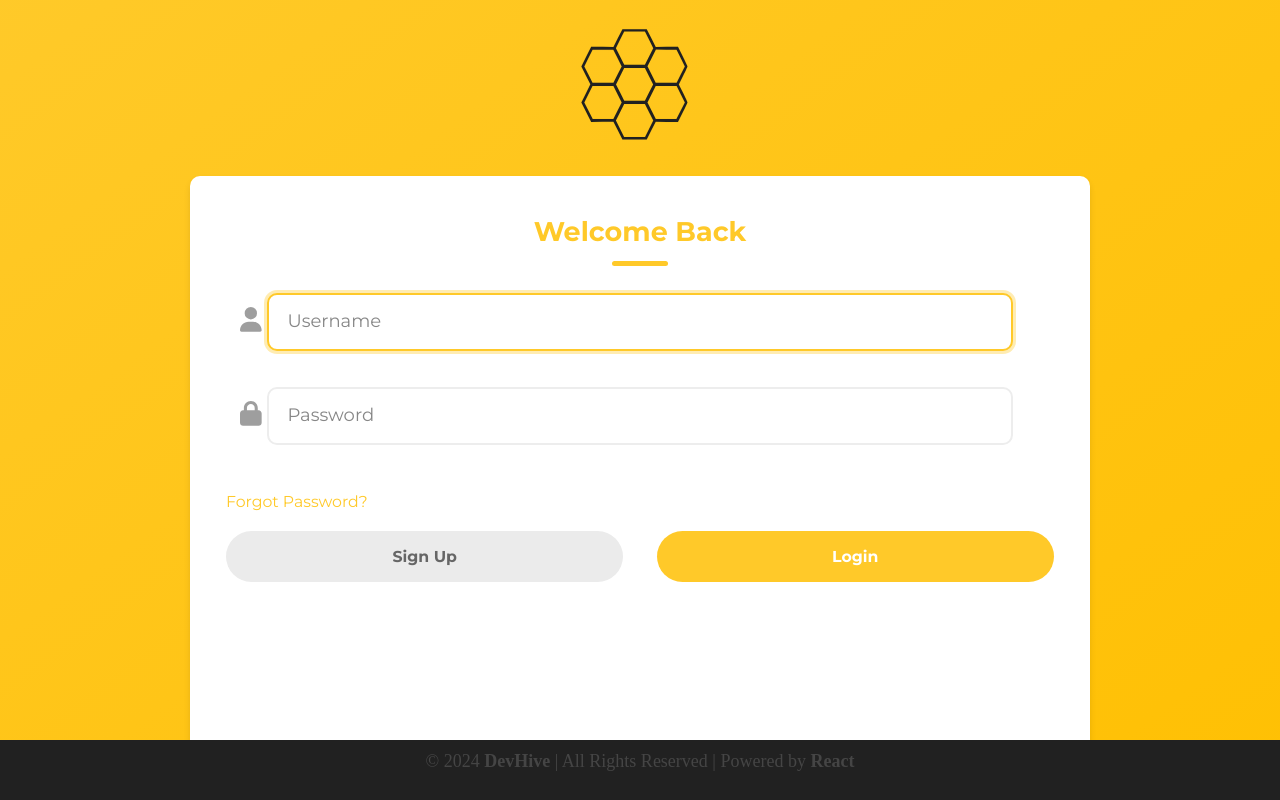
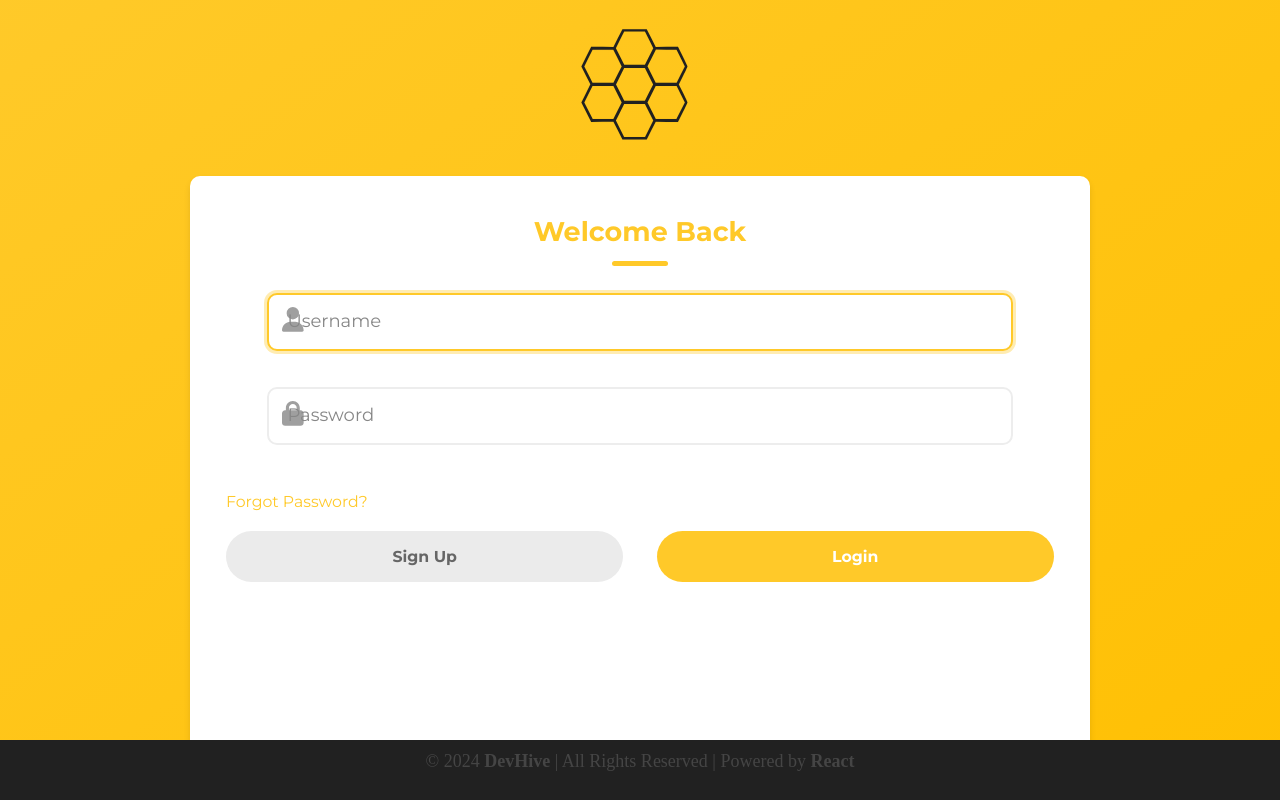
Before and after one commit to kaihedrick/DevHive.ReactFrontend, a React (Create React App) app: page / in a window 1280 px wide. Built offline with nearby package versions, Linux system fonts and the light colour scheme; a web font is replaced by a local one.

Commit message:
Fix input icon positioning in ResetPassword component - Add position: relative to .inputs div for proper icon positioning - Update img.input-icon to use vertical centering with transform

```diff
--- a/src/styles/login_register.css
+++ b/src/styles/login_register.css
@@ -163,6 +163,7 @@ html, body {
   width: 90% !important; /* Added width control to inputs container */
   margin: 0 auto !important; /* Center the inputs container */
   align-items: stretch !important; /* Changed from center to stretch */
+  position: relative !important; /* Required for absolute positioning of icons */
 }
 
 .inputs input {
@@ -218,7 +219,8 @@ html, body {
 img.input-icon {
   position: absolute !important;
   left: 0.8rem !important;
-  top: 14px !important;
+  top: 50% !important;
+  transform: translateY(-50%) !important;
   width: 1.375rem !important;
   height: 1.375rem !important;
   opacity: 0.8 !important;
```
